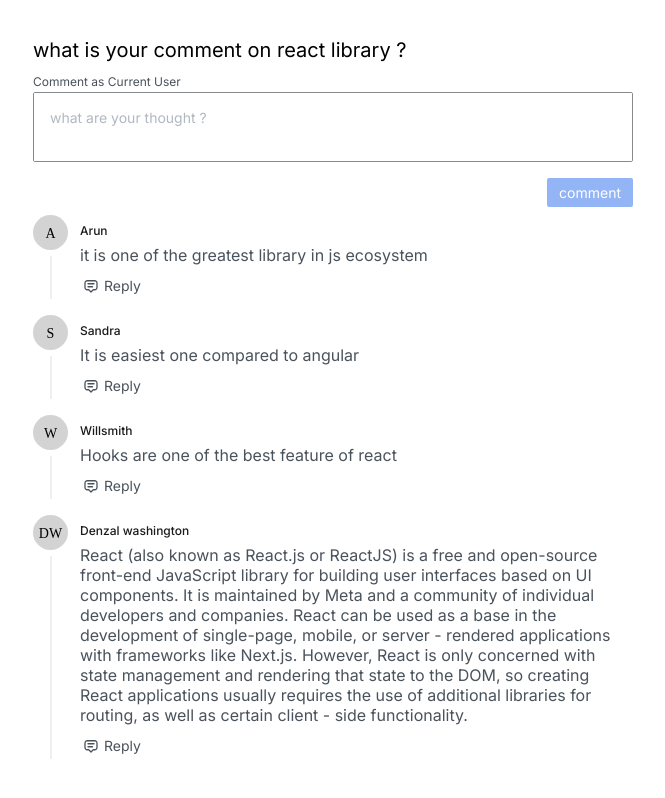
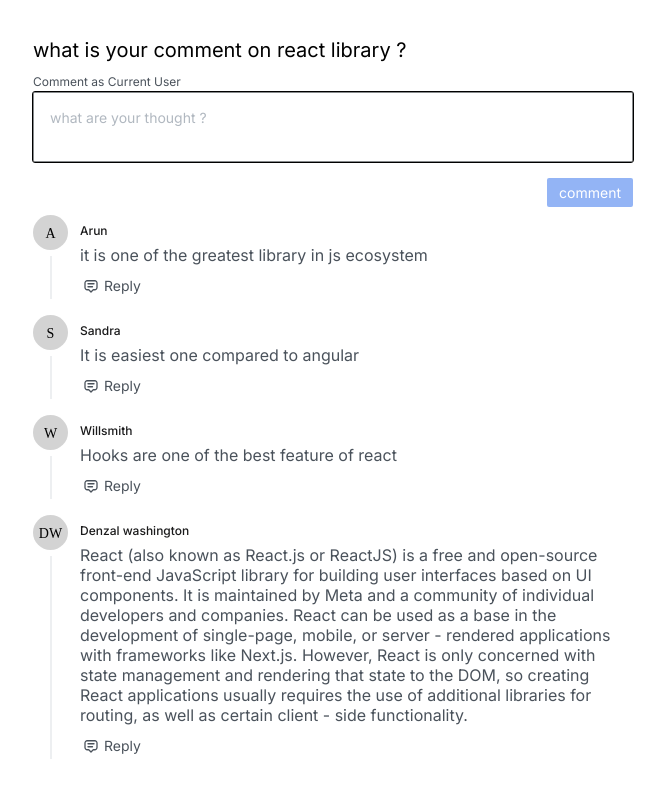
Before and after one commit to Arunkumar-R-R/react-comment-component, a React (Create React App) app: page / in a window 1280 px wide. Shown: the whole page, without its empty margins (307-972 px from the left). Built offline with nearby package versions, Linux system fonts and the light colour scheme.

Commit message:
Fix: auto scaling Input height on edit comment

```diff
--- a/src/components/CommentForm/CommentForm.js
+++ b/src/components/CommentForm/CommentForm.js
@@ -1,4 +1,10 @@
-import { forwardRef, useEffect, useState } from "react";
+import {
+  forwardRef,
+  useEffect,
+  useImperativeHandle,
+  useRef,
+  useState,
+} from "react";
 import "./CommentForm.scss";
 
 const CommentForm = forwardRef((props, ref) => {
@@ -6,6 +12,14 @@ const CommentForm = forwardRef((props, ref) => {
     props;
 
   const [currentValue, setCurrentValue] = useState(setData ? setData : "");
+
+  const inputRef = useRef();
+
+  useImperativeHandle(ref, () => ({
+    focus: () => {
+      inputRef.current.focus();
+    },
+  }));
 
   const handleData = (e) => {
     let element = e.target;
@@ -16,28 +30,37 @@ const CommentForm = forwardRef((props, ref) => {
   };
 
   useEffect(() => {
-    const textAreaElement = document.getElementById(id);
     if (!isEdit) {
+      const textAreaElement = document.getElementById(id);
+      textAreaElement.focus();
       textAreaElement.value = "";
       getData("");
       setCurrentValue("");
-    } else {
-      textAreaElement.focus = true;
+      textAreaElement.style.height = "auto";
+      textAreaElement.style.height = `${textAreaElement.scrollHeight}px`;
     }
-    textAreaElement.style.height = "auto";
-    textAreaElement.style.height = `${textAreaElement.scrollHeight}px`;
 
     return () => {
       setReset(false);
     };
-  }, [isReset, setReset, id, getData, isEdit]);
+  }, [isReset, isEdit, setReset, id, getData]);
+
+  useEffect(() => {
+    inputRef.current.focus();
+    inputRef.current.style.height = "auto";
+    inputRef.current.style.height = `${inputRef.current.scrollHeight}px`;
+
+    return () => {
+      setReset(false);
+    };
+  }, [isEdit, setReset]);
 
   return (
     <>
       <div className="comment-box-wrapper">
         <textarea
           id={id}
-          ref={ref}
+          ref={inputRef}
           onChange={handleData}
           placeholder={placeholder}
           value={currentValue}
```
